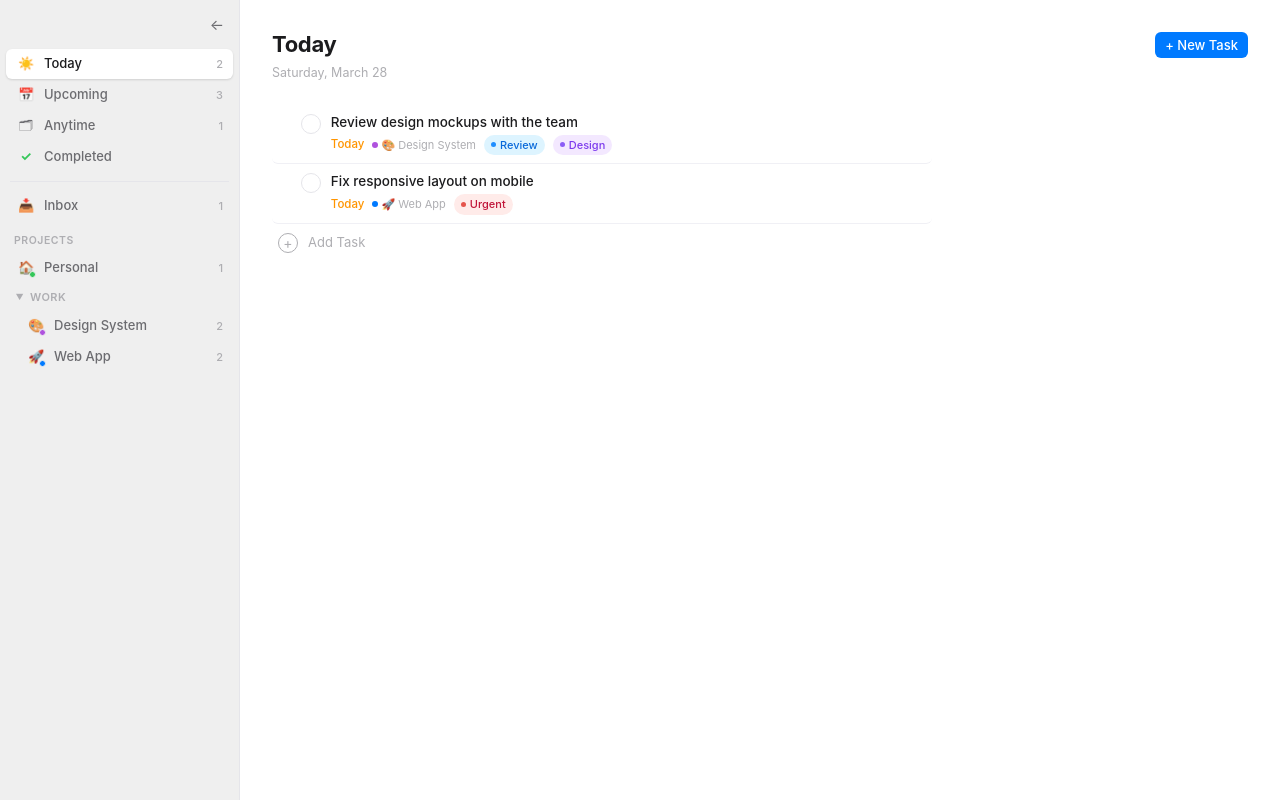
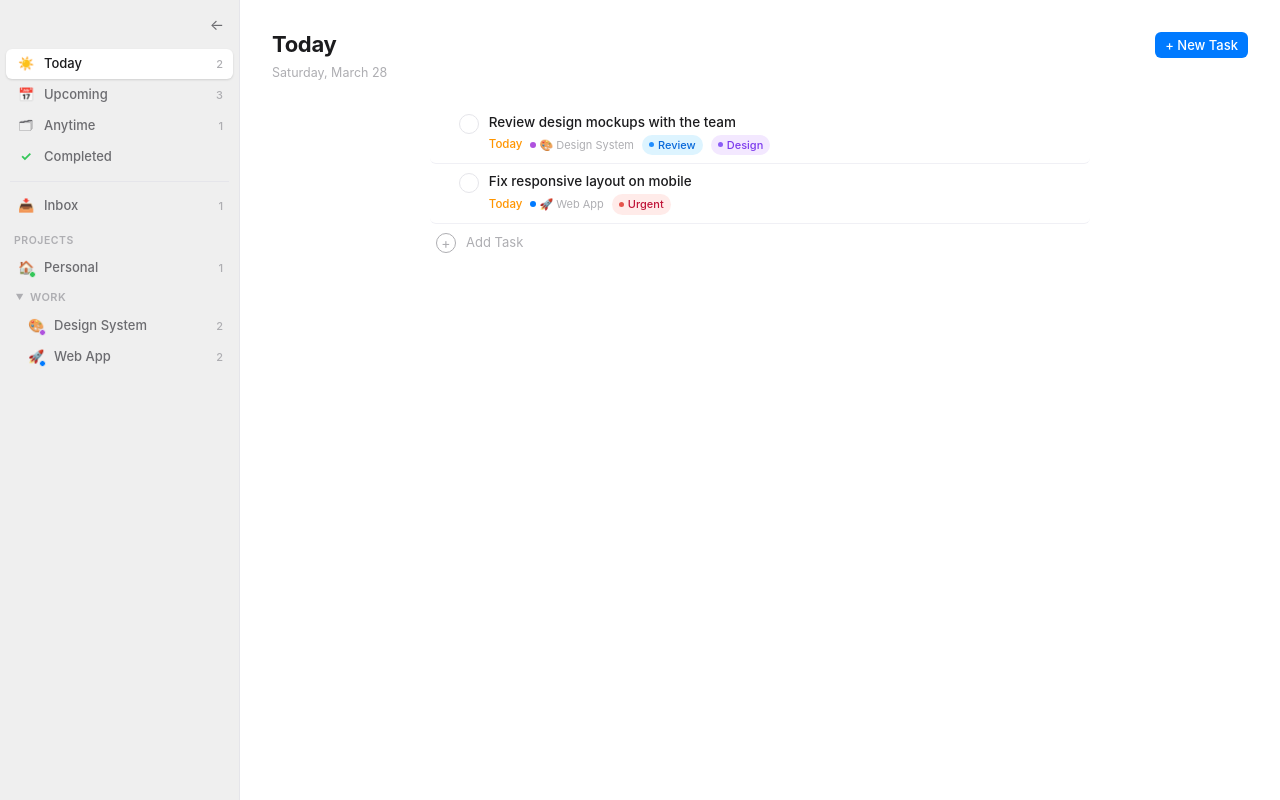
Before and after one commit to sedeutsch/todoapp, a React (Vite) app: page / in a window 1280 px wide. Built offline with nearby package versions, Linux system fonts and the light colour scheme.

Commit message:
Center todo list horizontally in main content area

```diff
--- a/src/index.css
+++ b/src/index.css
@@ -181,7 +181,7 @@ input, textarea, select { font-family: inherit; outline: none; border: none; bac
 /* ─── Todo List ────────────────────────────────────────────────────────────── */
 .todo-list-container { flex: 1; overflow-y: auto; padding: 8px 32px 80px; }
 .todo-list-container::-webkit-scrollbar { width: 0; }
-.todo-list { max-width: 660px; }
+.todo-list { max-width: 660px; margin: 0 auto; }
 
 .todo-empty {
   display: flex; flex-direction: column; align-items: center; justify-content: center;
```
